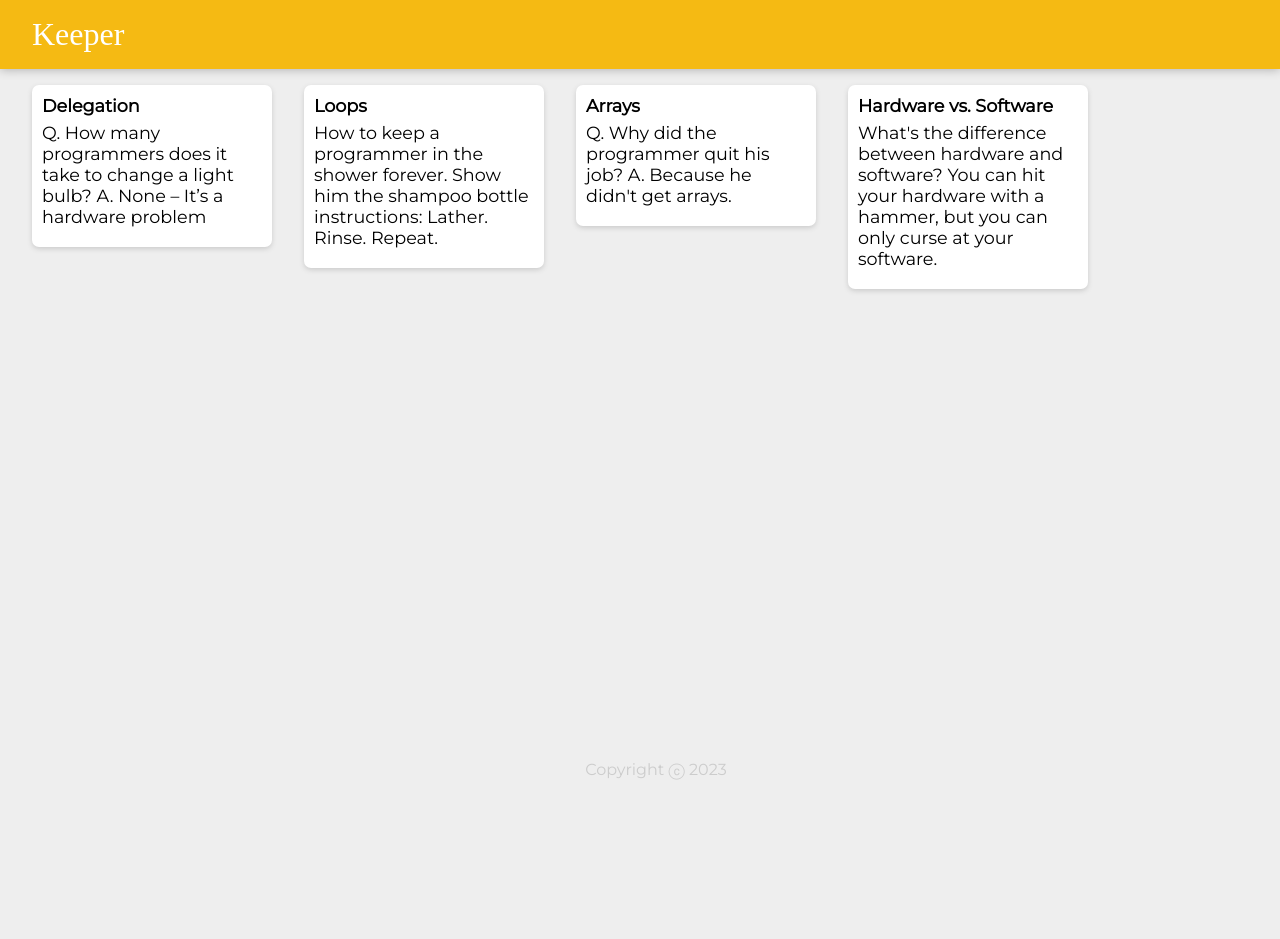
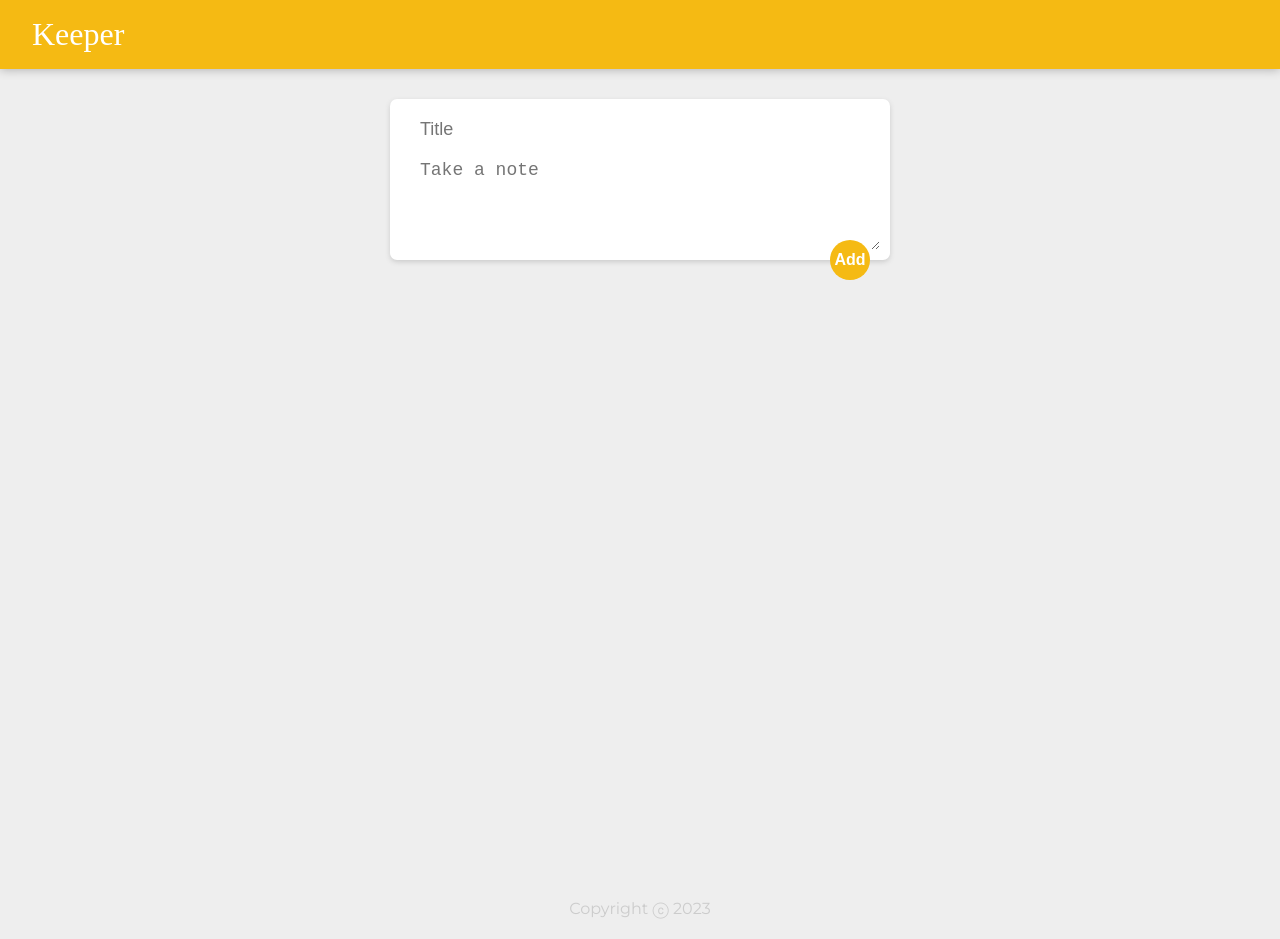
Before and after one commit to lyktk18798/mentorshipfe, a React (Create React App) app in the folder keeper-app/: page / in a window 1280 px wide. Before the commit the page ends 800 px from the top, so only its background shows below. Built offline with nearby package versions, Linux system fonts and the light colour scheme; a web font is replaced by a local one.

Commit message:
feat: Keeper App Last

```diff
--- a/keeper-app/public/styles.css
+++ b/keeper-app/public/styles.css
@@ -25,7 +25,6 @@ header h1 {
 }
 
 footer {
-  position: absolute;
   text-align: center;
   bottom: 0;
   width: 100%;
@@ -35,14 +34,83 @@ footer {
 footer p {
   color: #ccc;
 }
+
 .note {
+  width: 100%;
+  height: 100vh;
+}
+
+.note-form {
+  margin: 30px auto;
+  align-items: center;
   background: #fff;
   border-radius: 7px;
   box-shadow: 0 2px 5px #ccc;
   padding: 10px;
-  width: 240px;
+  width: 500px;
+  position: relative;
+}
+
+form {
+  display: flex;
+  flex-direction: column;
+  width: 100%;
+}
+
+input,
+textarea {
+  border: none;
+  width: 100%;
+  padding: 10px 20px;
+  font-size: 18px;
+}
+
+.add,
+.delete {
+  position: absolute;
+  bottom: 0;
+  transform: translateY(50%);
+  border-radius: 100rem;
+  width: 40px;
+  height: 40px;
+  right: 20px;
+  display: inline-block;
+  color: #fff;
+  font-weight: bold;
+  cursor: pointer;
+  border: none;
+}
+
+.add {
+  background: #f5ba13;
+  font-size: 16px;
+}
+
+.delete {
+  background: #000;
+  font-size: 12px;
+}
+
+textarea {
+  height: 100px;
+}
+
+.list {
+  display: grid;
+  grid-template-columns: repeat(4, 1fr);
+  width: 100%;
   margin: 16px;
   float: left;
+  gap: 50px 20px;
+}
+
+.item {
+  max-width: 300px;
+  position: relative;
+  background: #fff;
+  border-radius: 7px;
+  box-shadow: 0 2px 5px #ccc;
+  padding: 10px;
 }
 .note h1 {
   font-size: 1.1em;
--- a/keeper-app/src/App.jsx
+++ b/keeper-app/src/App.jsx
@@ -2,15 +2,13 @@ import React from "react";
 import Footer from "./components/Footer";
 import Header from "./components/Header";
 import Note from "./components/Note";
-import notes from "./notes";
+// import notes from "./notes";
 
 const App = () => {
   return (
     <div>
       <Header></Header>
-      {notes.map((item) => (
-        <Note keu={item.id} title={item.title} content={item.content}></Note>
-      ))}
+      <Note />
       <Footer></Footer>
     </div>
   );
--- a/keeper-app/src/components/Note.jsx
+++ b/keeper-app/src/components/Note.jsx
@@ -1,10 +1,58 @@
-import React from "react";
+import React, { useState } from "react";
 
 const Note = (props) => {
+  const [note, setNote] = useState({ id: null, title: "", content: "" });
+  const [list, setList] = useState([]);
+  const handleInput = (e) => {
+    const { value, name } = e.target;
+    setNote((note) => ({ ...note, [name]: value, id: list.length }));
+  };
+  const handleSubmit = (e) => {
+    e.preventDefault();
+    const newList = [...list, note];
+    setList(newList);
+    setNote({ id: null, title: "", content: "" });
+  };
+
+  const handleDelete = (e) => {
+    const index = +e.target.parentElement.dataset.id;
+    const newList = list.filter((item) => item.id !== index);
+    setList(newList);
+  };
   return (
     <div className="note">
-      <h1>{props.title}</h1>
-      <p>{props.content}</p>
+      <div className="note-form">
+        <form onSubmit={handleSubmit}>
+          <input
+            type="text"
+            placeholder="Title"
+            name="title"
+            value={note.title}
+            onChange={handleInput}
+          />
+          <textarea
+            type="text"
+            placeholder="Take a note"
+            name="content"
+            value={note.content}
+            onChange={handleInput}
+          />
+          <button className="add" type="submit">
+            Add
+          </button>
+        </form>
+      </div>
+      <div className="list">
+        {list.map((item, index) => (
+          <div className="item" key={index} data-id={item.id}>
+            <h1>{item.title}</h1>
+            <p>{item.content}</p>
+            <button className="delete" onClick={handleDelete}>
+              Delete
+            </button>
+          </div>
+        ))}
+      </div>
     </div>
   );
 };
```
Also changed, not shown: 1 other file (tests, documents, lock files or other folders).
